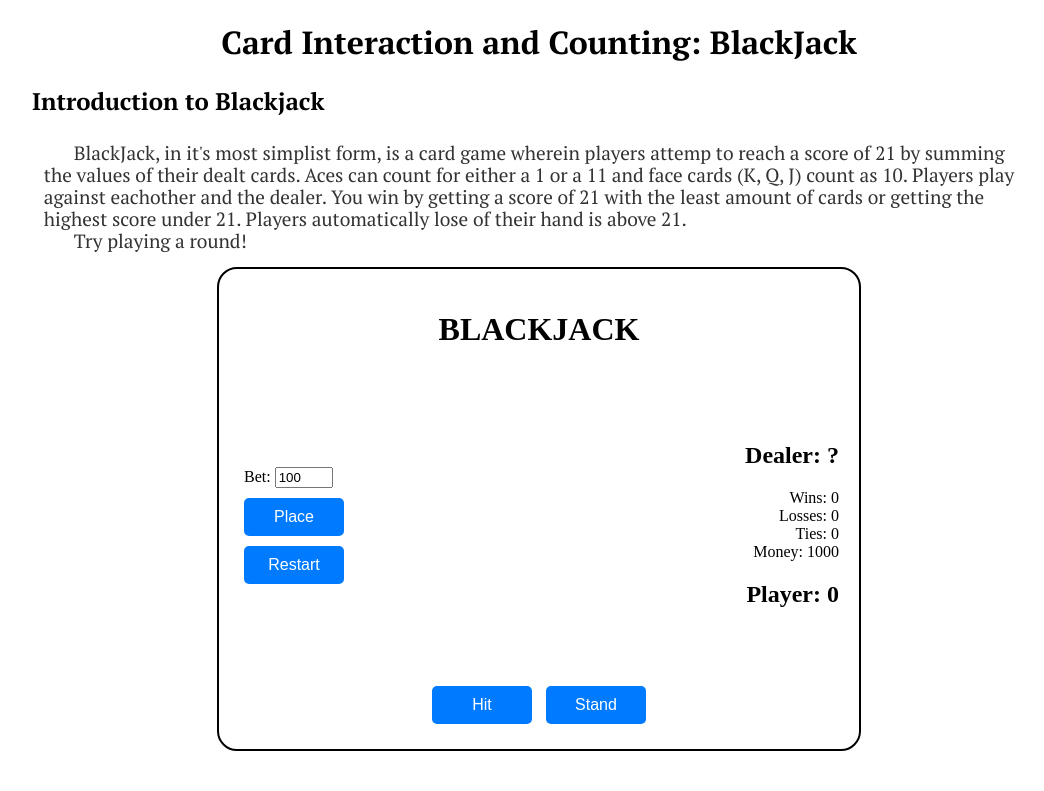
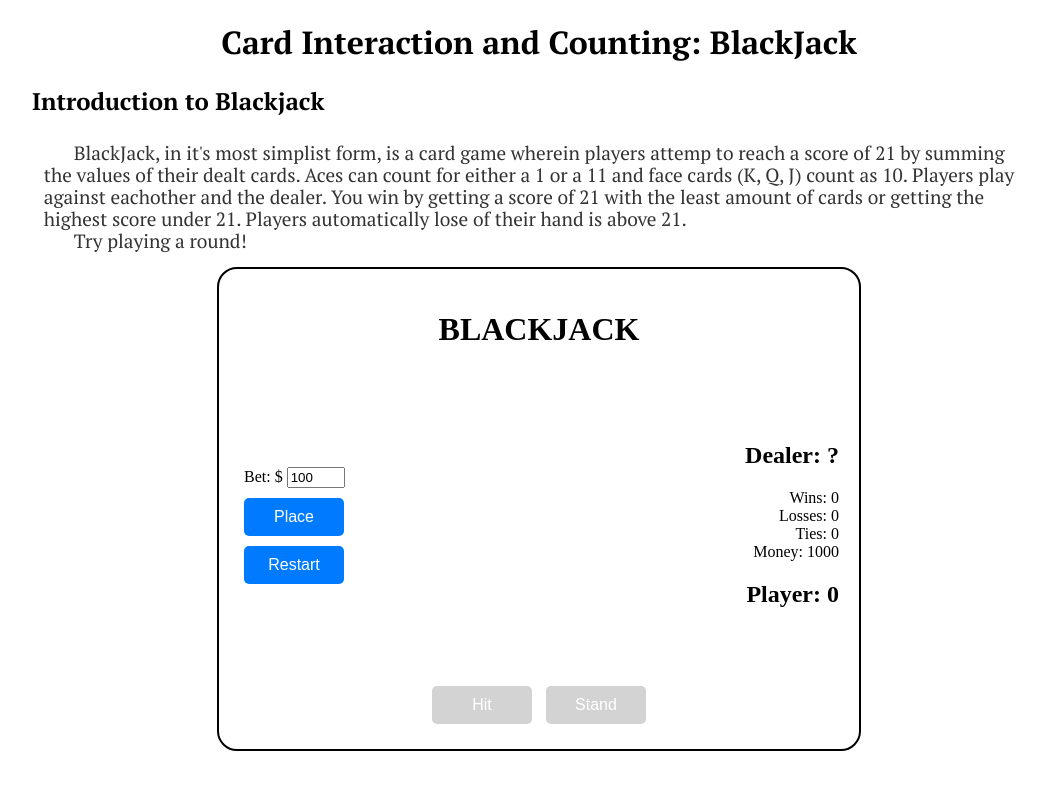
Before and after one commit to lukelin15/CardCounting, a SvelteKit app: page / in a window 1280 px wide. Shown: the top 791 px of the page, without its empty margins (101-1145 px from the left). Built offline with nearby package versions, Linux system fonts and the light colour scheme.

Commit message:
instant sims

```diff
--- a/src/components/Base.svelte
+++ b/src/components/Base.svelte
@@ -214,7 +214,7 @@
     return winner;
   }
 
-  async function simulateRounds(rounds) {
+  async function simulateRounds(rounds, instant=false) {
     stopSimulation = false
     console.log(5000.0 / rounds)
     for (let i = 0; i < rounds; i++) {
@@ -232,7 +232,9 @@
         break;
       }
 
-      await new Promise(resolve => setTimeout(resolve, 5000.0 / rounds));
+      if (!instant) {
+        await new Promise(resolve => setTimeout(resolve, 5000.0 / rounds));
+      }
     }
   }
 
@@ -264,13 +266,13 @@
     <div class="mid">
       <div class="top-bar">
         <div class="betting">
-          Bet:
+          Bet: $
           <input bind:value={betAmount} type="number" min="1" max={playerMoney} placeholder="100" disabled={betPlaced} />
         </div>
         <button on:click={() => placeBet(betAmount)} disabled={betPlaced}>Place</button>
         <button on:click={() => restart()}> Restart</button>
         {#if simulate}
-          <button on:click={() => simulateRounds(1000)}>Simulate</button>
+          <button on:click={() => simulateRounds(10000, true)}>Simulate</button>
         {/if}
         {#if error}
           <p>{error}</p>
@@ -324,8 +326,8 @@
       </div>
     </div>
     <div id="controls">
-      <button on:click={hit}>Hit</button>
-      <button on:click={stand}>Stand</button>
+      <button on:click={hit} disabled={gameOver || !hasStarted}>Hit</button>
+      <button on:click={stand} disabled={gameOver || !hasStarted}>Stand</button>
     </div>
 
     {#if showOverlay}
@@ -441,4 +443,8 @@
   button:hover {
     background-color: #0056b3;
   }
+
+  button:disabled {
+    background-color: lightgray;
+  }
 </style>
```
